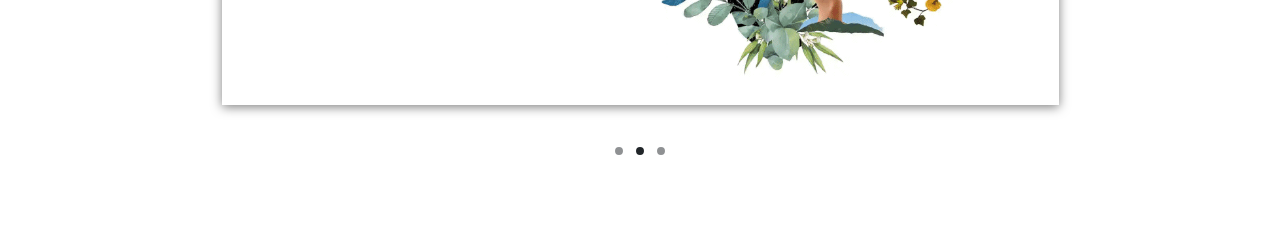
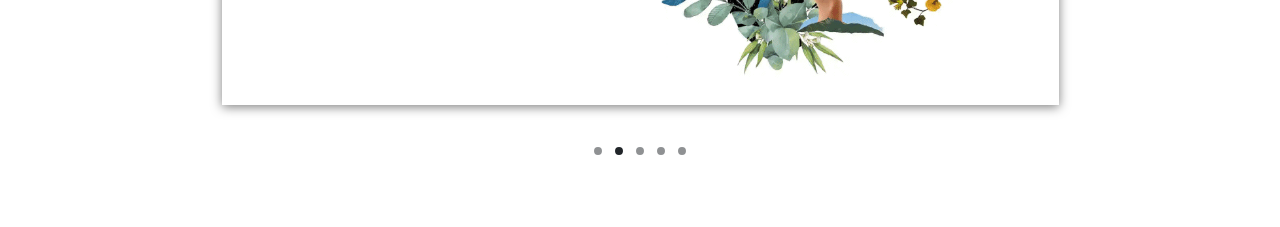
Before and after one commit to theWituch/Portfolio, a Vue app: page / in a window 1280 px wide. Shown: the part 1560-1787 px from the top of the page. Built offline with nearby package versions, Linux system fonts and the light colour scheme.

Commit message:
Add ProjectsRepository to access project list

```diff
--- /dev/null
+++ b/src/repositories/ProjectsRepository.js
@@ -0,0 +1,49 @@
+// List of projects
+const projects = {
+  first: {
+    name: "Some first project",
+    image: require("@/assets/images/project/project-image01.png"),
+    category: ["project", "special"],
+  },
+  second: {
+    name: "Some second project",
+    image: require("@/assets/images/project/project-image02.png"),
+    category: ["project"],
+  },
+  third: {
+    name: "Some third project",
+    image: require("@/assets/images/project/project-image03.png"),
+    category: ["project"],
+  },
+  fourth: {
+    name: "Some fourth project",
+    url: "https://www.javascript.com/",
+    image: require("@/assets/images/project/project-image04.png"),
+    category: ["project", "special"],
+  },
+  fifth: {
+    name: "Some fifth project",
+    image: require("@/assets/images/project/project-image05.png"),
+    category: ["project"],
+  },
+};
+
+// Tricky insert ID key to each item
+Object.entries(projects).forEach((e, i) => {
+  projects[e[0]].id = i;
+});
+
+const getAll = () => {
+  return Object.values(projects);
+};
+
+const getWithCategory = (...categories) => {
+  return Object.values(projects).filter((project) => {
+    return project.category?.includes(...categories);
+  });
+};
+
+export default {
+  getAll,
+  getWithCategory,
+};
--- a/src/views/AboutView.vue
+++ b/src/views/AboutView.vue
@@ -148,6 +148,7 @@ import TileGrid from "@/components/TileGrid.vue";
 import BootstrapCarousel from "../components/BootstrapCarousel.vue";
 
 import SkillsetRepository from "@/repositories/SkillsetRepository";
+import ProjectsRepository from "@/repositories/ProjectsRepository";
 
 import "@iconscout/unicons/css/line.css";
 
@@ -155,20 +156,7 @@ export default {
   components: { TextAnimator, ContactForm, TileGrid, BootstrapCarousel },
   setup() {
     const skillset = SkillsetRepository.getAll();
-    const projects = Object.values({
-      first: {
-        name: "Some first project",
-        image: require("@/assets/images/project/project-image01.png"),
-      },
-      second: {
-        name: "Some second project",
-        image: require("@/assets/images/project/project-image02.png"),
-      },
-      third: {
-        name: "Some third project",
-        image: require("@/assets/images/project/project-image03.png"),
-      },
-    });
+    const projects = ProjectsRepository.getAll();
 
     return { skillset, projects };
   },
```
